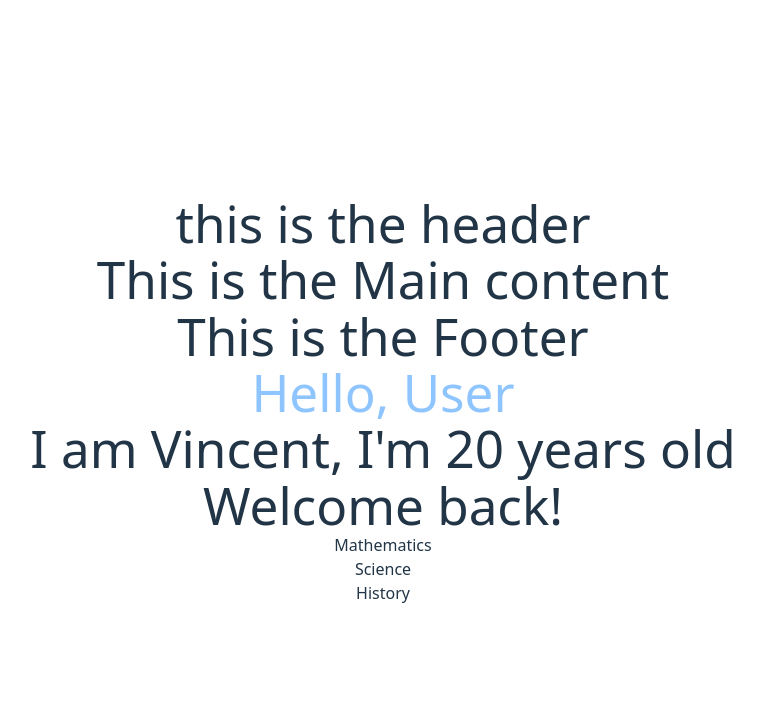
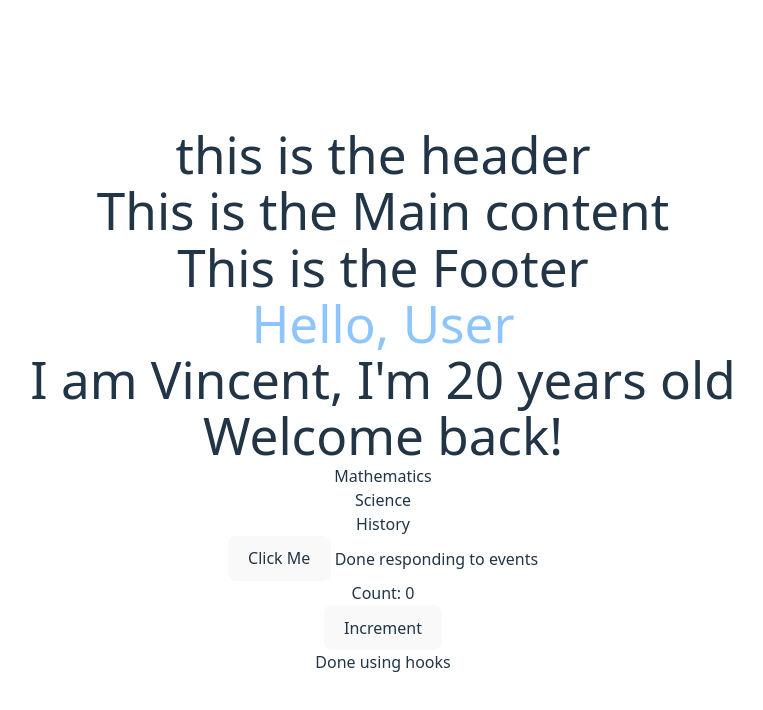
Before and after one commit to vinceaintreadin-21/appdev1, a React (Vite) app in the folder react-quickstart/: page / in a window 1280 px wide. Shown: the top 710 px of the page, without its empty margins (257-1020 px from the left). Built offline with nearby package versions, Linux system fonts and the light colour scheme.

Commit message:
Done responding to events/using hooks

```diff
--- a/react-quickstart/src/App.jsx
+++ b/react-quickstart/src/App.jsx
@@ -55,33 +55,33 @@ function SubjectList() {
   );
 }
 
-// function ClickButton() {
-//   function handleClick() {
-//     alert('Button clicked!');
-//   }
+function ClickButton() {
+  function handleClick() {
+    alert('Button clicked!');
+  }
 
-//   return (
-//     <button onClick={handleClick}>
-//       Click Me
-//     </button>
-//   );
-// }
+  return (
+    <button onClick={handleClick}>
+      Click Me
+    </button>
+  );
+}
 
-// function Counter() {
-//   const [count, setCount] = useState(0)
+function Counter() {
+  const [count, setCount] = useState(0)
 
-//   function increment() {
-//     setCount(count + 1)
-//   }
+  function increment() {
+    setCount(count + 1)
+  }
 
-//   return (
-//     <div>
-//       <p>Count: {count}</p>
-//       <button onClick={increment}>Increment</button>
-//     </div>
-//   )
+  return (
+    <div>
+      <p>Count: {count}</p>
+      <button onClick={increment}>Increment</button>
+    </div>
+  )
 
-// }
+}
 
 // function DataSharing(name, age) {
 //   return (
@@ -109,8 +109,8 @@ function App() {
       <p>{content}</p> {/*Done conditional rendering*/}
 
       <SubjectList /> {/*Done rendering lists*/}
-      {/* <ClickButton /> Done responding to events */}
-      {/* <Counter /> Done using hooks */}
+      <ClickButton /> Done responding to events
+      <Counter /> Done using hooks
       {/* <DataSharing name="Dover" age={20} /> Done sharing data between components */}
     </>
   )
```
